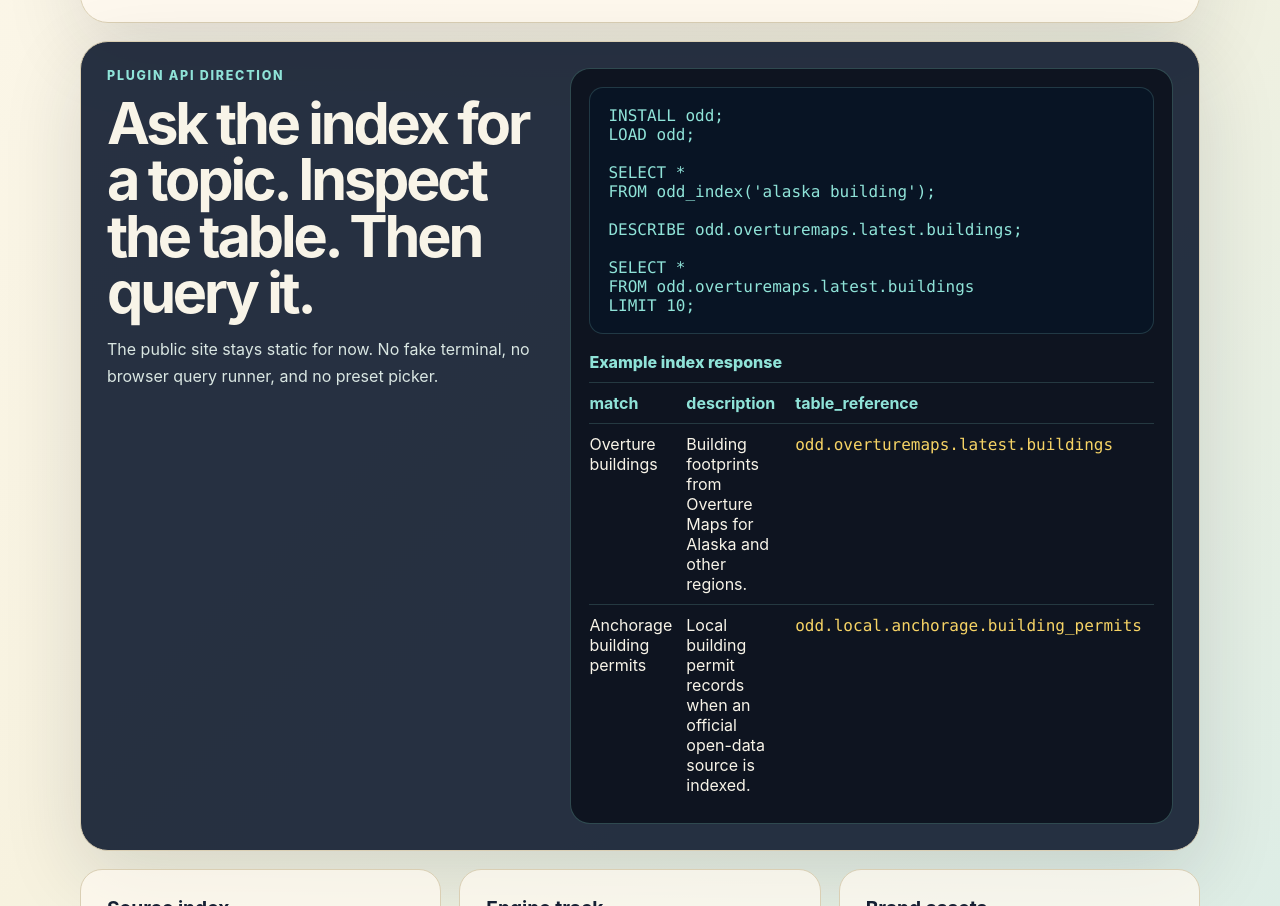
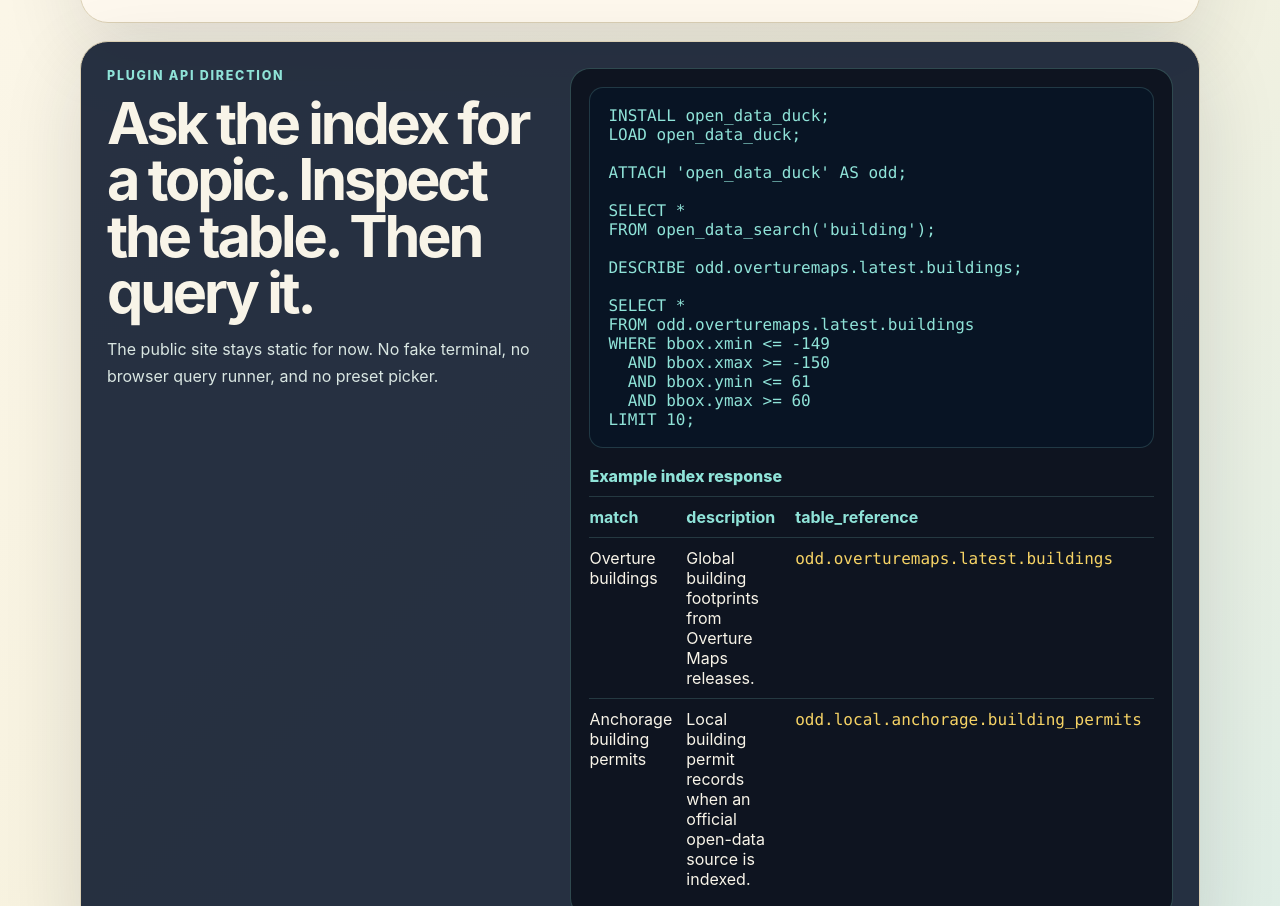
Before and after one commit to nikmarch/open-data-duck, a plain HTML site: page site/index.html in a window 1280 px wide. Shown: the part 943-1849 px from the top of the page. Drawn offline with Linux system fonts and the light colour scheme; files whose address does not match are found by name.

Commit message:
Align docs with table facade direction

```diff
--- a/site/index.html
+++ b/site/index.html
@@ -44,16 +44,22 @@
       </div>
 
       <div class="api-card" aria-label="Open Data Duck plugin API example">
-        <pre><code>INSTALL odd;
-LOAD odd;
+        <pre><code>INSTALL open_data_duck;
+LOAD open_data_duck;
+
+ATTACH 'open_data_duck' AS odd;
 
 SELECT *
-FROM odd_index('alaska building');
+FROM open_data_search('building');
 
 DESCRIBE odd.overturemaps.latest.buildings;
 
 SELECT *
 FROM odd.overturemaps.latest.buildings
+WHERE bbox.xmin <= -149
+  AND bbox.xmax >= -150
+  AND bbox.ymin <= 61
+  AND bbox.ymax >= 60
 LIMIT 10;</code></pre>
         <table>
           <caption>Example index response</caption>
@@ -67,7 +73,7 @@ LIMIT 10;</code></pre>
           <tbody>
             <tr>
               <td>Overture buildings</td>
-              <td>Building footprints from Overture Maps for Alaska and other regions.</td>
+              <td>Global building footprints from Overture Maps releases.</td>
               <td><code>odd.overturemaps.latest.buildings</code></td>
             </tr>
             <tr>
```
Also changed, not shown: 2 other files.
